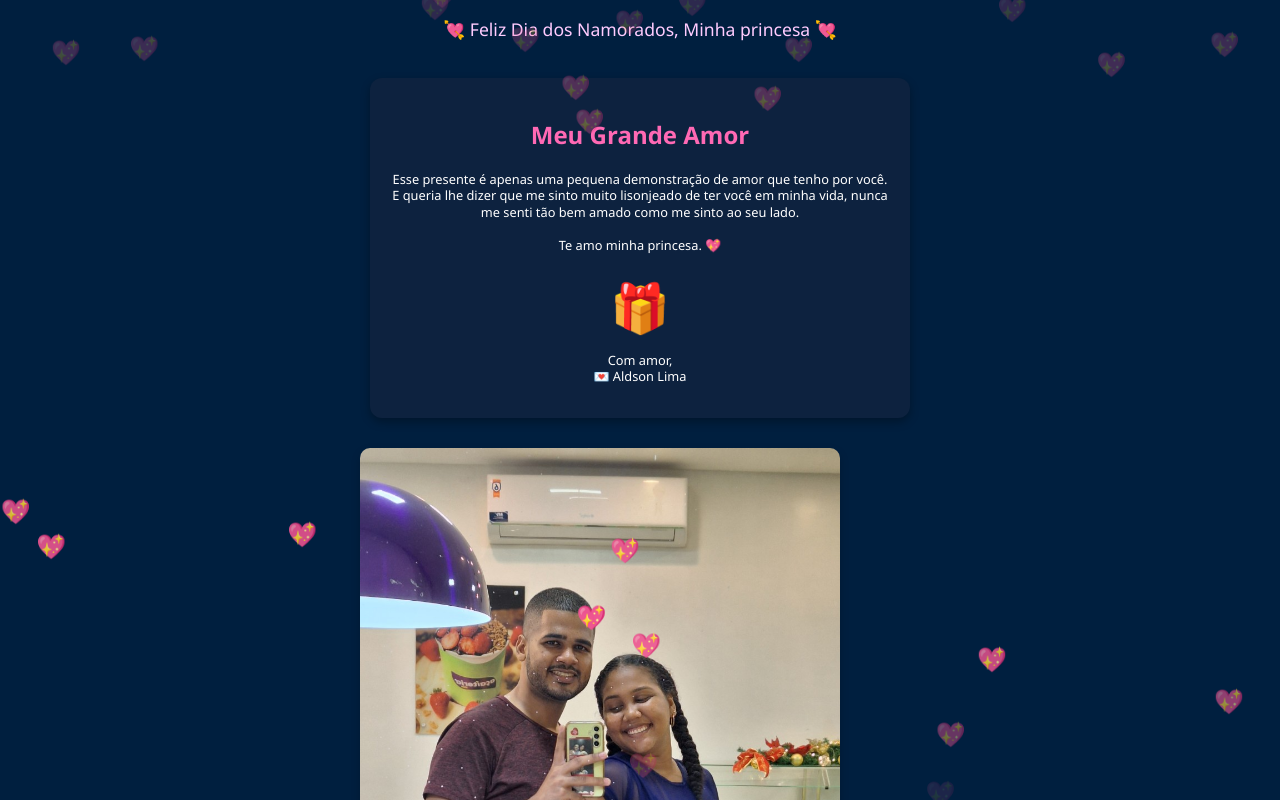
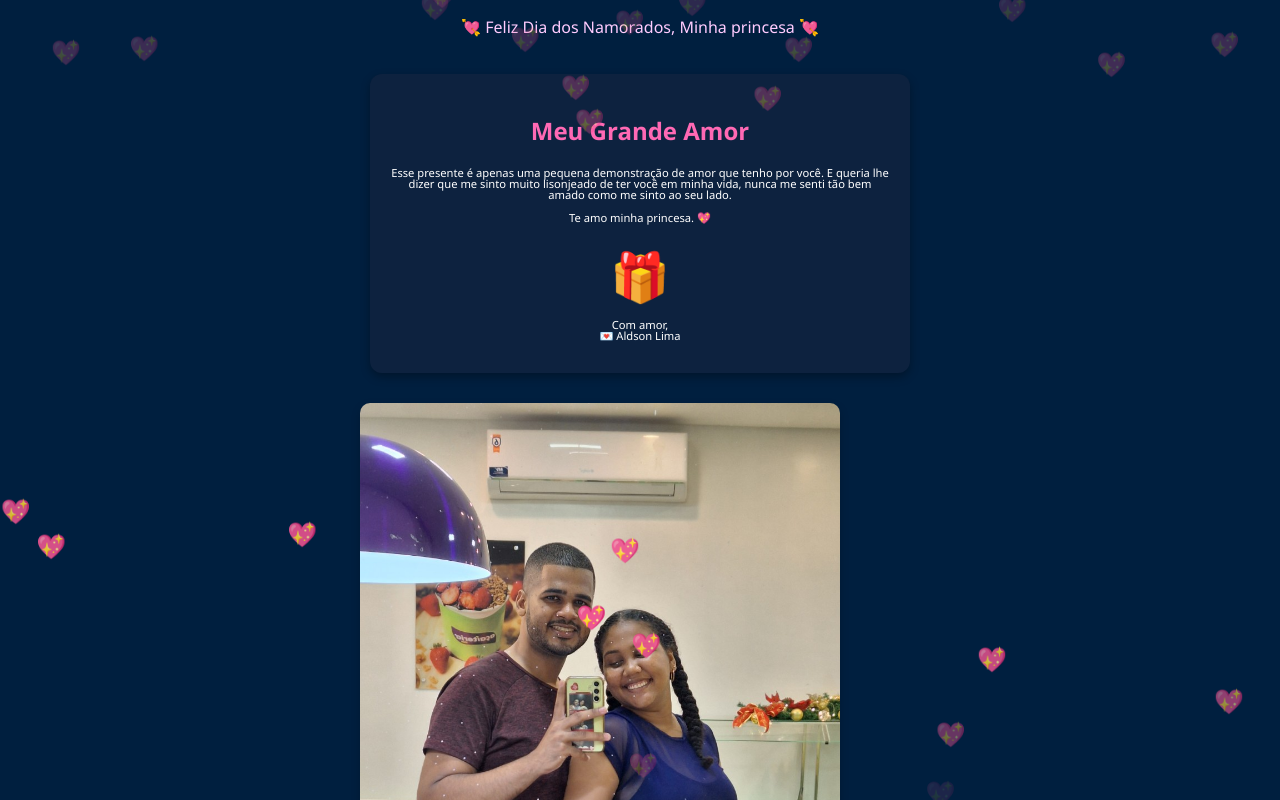
Before and after one commit to aldslima/com-muito-amor, a plain HTML site: page index.html in a window 1280 px wide. Both pictures are taken after a click on the button "Iniciar". Shown: the top 800 px of the page. Drawn offline with Linux system fonts and the light colour scheme.

Commit message:
Update index.html

```diff
--- a/index.html
+++ b/index.html
@@ -41,9 +41,9 @@
     }
 
     header {
-      padding: 17px;
+      padding: 16px;
       text-align: center;
-      font-size: 1.1em;
+      font-size: 1.0em;
       color: #ffccff;
     }
     .start-screen {
@@ -80,8 +80,8 @@
       color: #ff69b4;
     }
     .voucher p {
-      font-size: 0.8em;
-      line-height: 1.3;
+      font-size: 0.7em;
+      line-height: 1.0;
     }
     .gift-reveal {
       margin-top: 20px;
```
